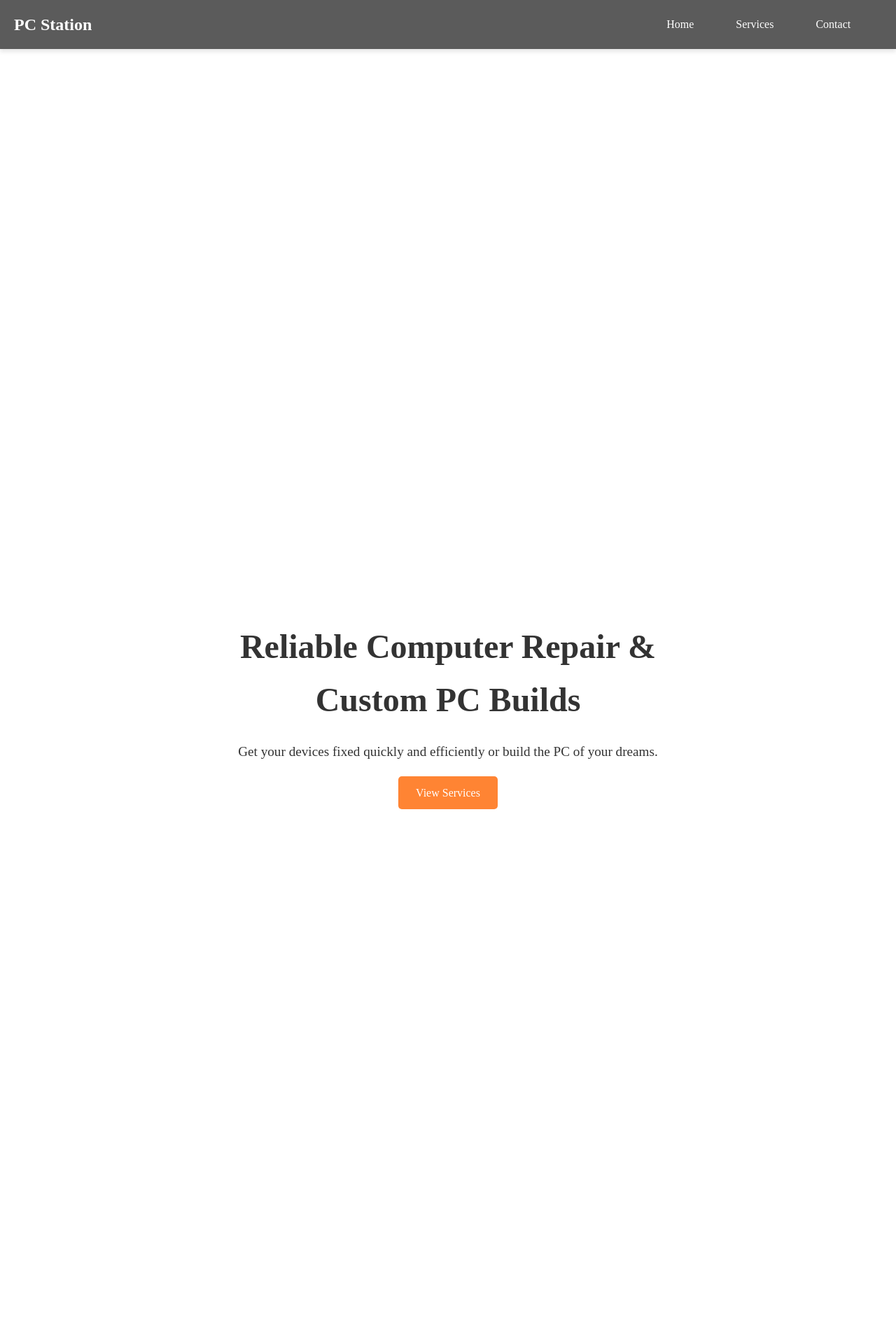
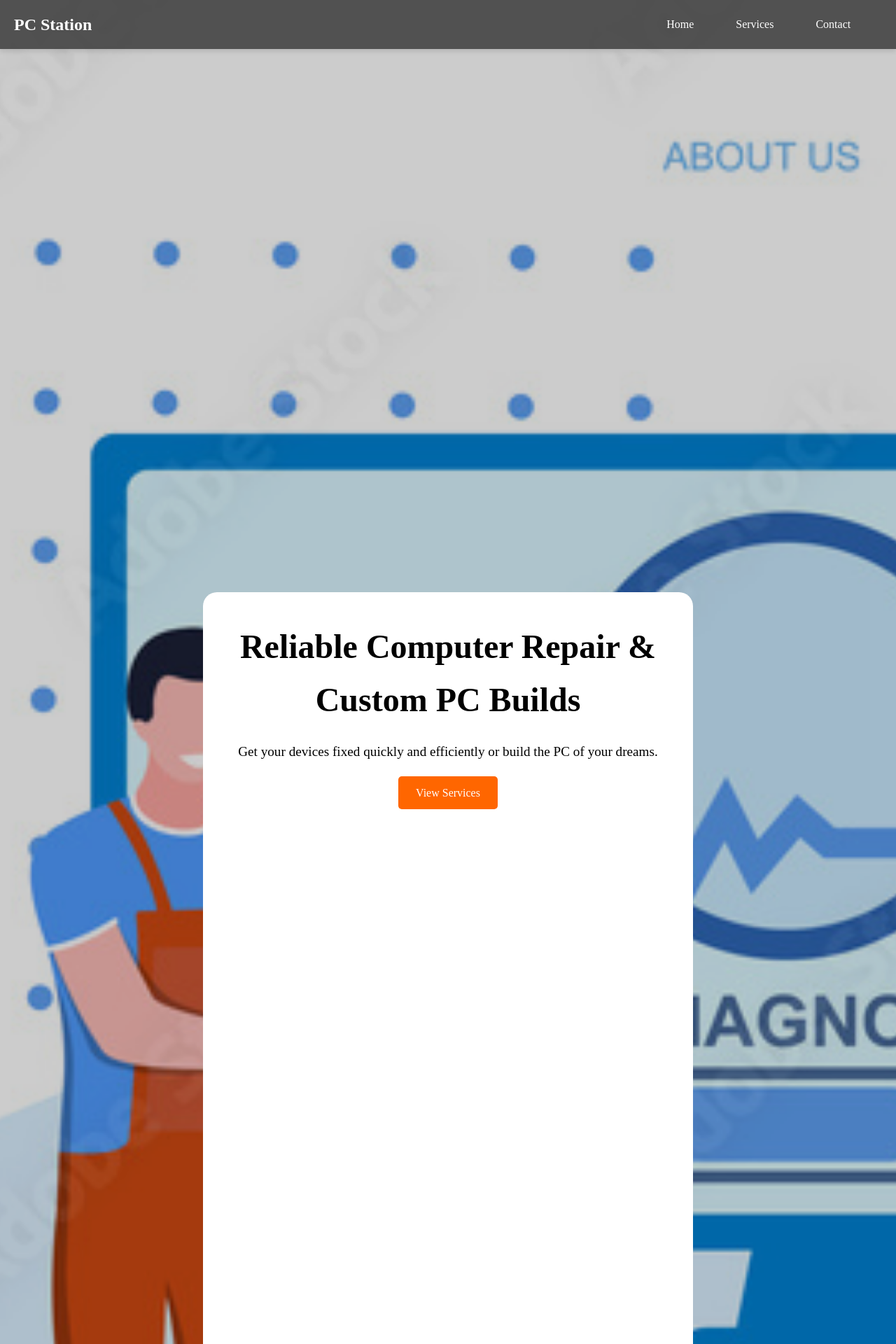
Before and after one commit to PCStationSouthport/PCStation, a Jekyll site: the page built from index.md, in a window 1280 px wide. Shown: the top 1920 px of the page at 70% size. Built offline with Jekyll 4.4.1, drawn with Linux system fonts in a browser that asks for light colours.

Commit message:
Update home.css

```diff
--- a/assets/css/home.css
+++ b/assets/css/home.css
@@ -1,7 +1,7 @@
 /* Hero Section */
 .hero {
    /* background-image: url({{ "/assets/img/hero.jpg" | relative_url }});*/ /* Hero background image */
-	background-image: url('{{ site.baseurl }}/assets/img/hero.jpg');
+	 background-image: url('../img/hero.jpg');  /* Hero background image */
     background-size: cover;
     background-position: center;
     height: 100vh;
@@ -13,12 +13,28 @@
     position: relative;
 }
 
+.hero::before {
+    content: '';
+    position: absolute;
+    top: 0;
+    left: 0;
+    width: 100%;
+    height: 100%;
+    background-color: rgba(0, 0, 0, 0.2); /* Adjust the opacity of the overlay */
+    z-index: 1;
+}
+
+.hero {
+ z-index: 2;
+}
+
 .hero-content {
     z-index: 2;
     max-width: 700px;
 	background-color:white;
 	height:40%;
-	opacity: 0.8; /* Makes the whole element 80% opaque */
+	   border-radius: 20px; /* Round the corners of the image */
+	opacity: 1; /* Makes the whole element 80% opaque */
 }
 
 .hero h1 {
```
